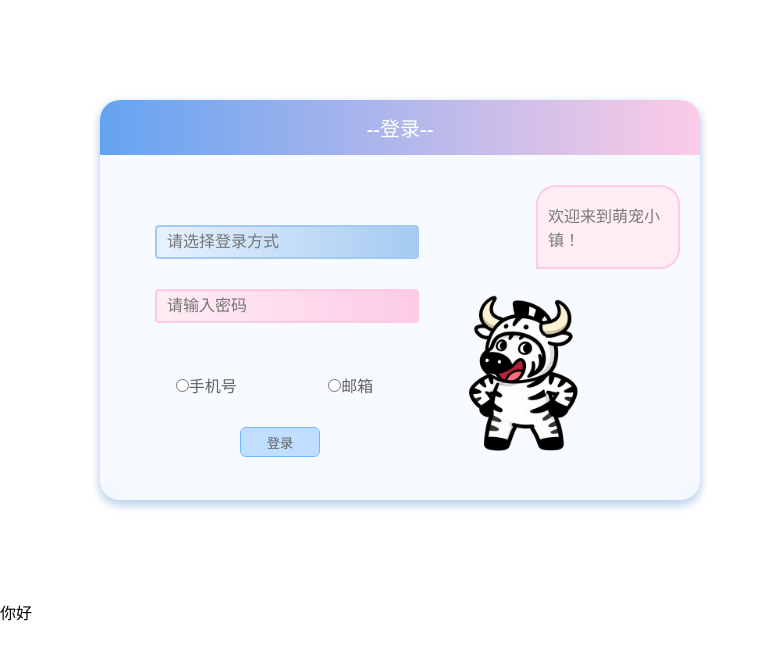
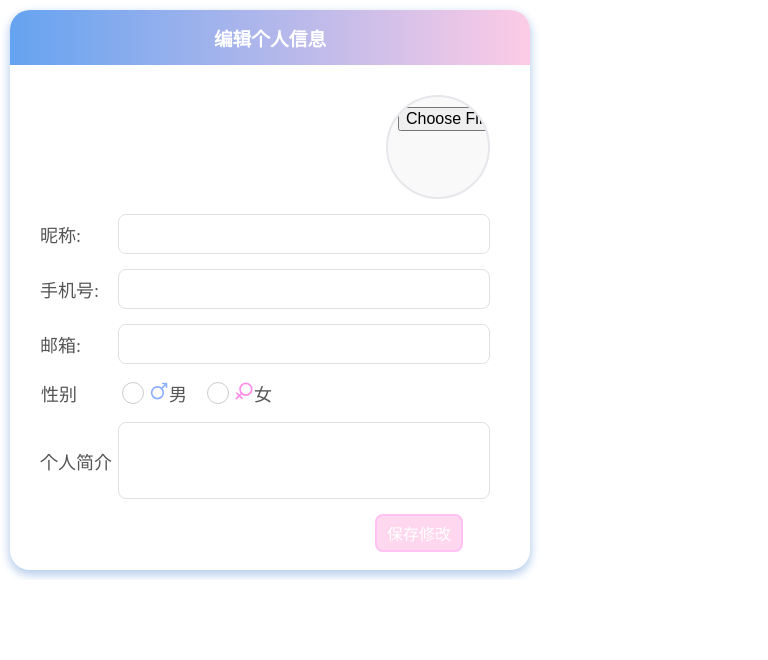
Before and after one commit to t13CCC/vue-assessment-spring26, a Vue app: page / in a window 1280 px wide. Shown: the top 660 px of the page, without its empty margins (0-768 px from the left). Built offline with nearby package versions, Linux system fonts and the light colour scheme.

Commit message:
feat:new

```diff
--- a/index.html
+++ b/index.html
@@ -8,7 +8,6 @@
   </head>
   <body>
     <div id="app"></div>
-    你好
     <script type="module" src="/src/main.js"></script>
   </body>
 </html>
--- a/src/App.vue
+++ b/src/App.vue
@@ -1,12 +1,14 @@
 <template>
-    <Signin/>
+    <EditProfile/>
 </template>
 
 <script setup>
 import { reactive, ref } from 'vue'
 
 
+import register from './components/register.vue';
 import Signin from './components/signin.vue';
+import EditProfile from './components/EditProfile.vue';
 </script>
 
 <style>
--- a/src/components/EditProfile.vue
+++ b/src/components/EditProfile.vue
@@ -3,12 +3,45 @@
 </script>
 
 <template>
+  <div class="edit-box">
+    <div class="tit">
+      <h3>编辑个人信息</h3>
+    </div>
+
     <div class="edit-card">
-    <div class="tit"><h3>编辑个人信息</h3></div>
 
       <div class="form-item">
-      <label>昵称</label>
+      <img src="" alt="">
+      <input type="file" value="">
+    </div>
+
+      <div class="form-item">
+      <label>昵称:</label>
       <input type="text" value="">
+    </div>
+
+    <div class="form-item">
+      <label>手机号:</label>
+      <input type="text" value="">
+    </div>
+
+    <div class="form-item">
+      <label>邮箱:</label>
+      <input type="text" value="">
+    </div>
+
+    <div class="sex">
+      <label>性别</label>
+      <div class="gender">
+        <div class="gender-item">
+          <input type="radio" name="gender" id="man">
+          <label for="man"><svg width="20" height="20" viewBox="0 0 48 48" fill="none" xmlns="http://www.w3.org/2000/svg"><path d="M41.9517 15.0483V6.04834H32.9517" stroke="#8cafff" stroke-width="4" stroke-linecap="round" stroke-linejoin="round"/><path d="M10.4135 38.0007C15.8808 43.4681 24.7451 43.4681 30.2125 38.0007C32.9462 35.2671 34.313 31.6841 34.313 28.1012C34.313 24.5183 32.9462 20.9354 30.2125 18.2017C24.7451 12.7344 15.8808 12.7344 10.4135 18.2017C4.94615 23.6691 4.94615 32.5334 10.4135 38.0007Z" fill="none" stroke="#8cafff" stroke-width="4" stroke-linejoin="round"/><path d="M30.0002 17.9999L39.9517 8.04838" stroke="#8cafff" stroke-width="4" stroke-linecap="round" stroke-linejoin="round"/></svg>男</label>
+        </div>
+        <div class="gender-item">
+          <input type="radio" name="gender" id="woman">
+          <label for="woman"><svg width="20" height="20" viewBox="0 0 48 48" fill="none" xmlns="http://www.w3.org/2000/svg"><g clip-path="url(#icon-77eca05bbccbbd09)"><path d="M38.3785 9.85132C32.9112 4.38398 24.0468 4.38398 18.5795 9.85132C15.8458 12.585 14.479 16.1679 14.479 19.7508C14.479 23.3337 15.8458 26.9166 18.5795 29.6503C24.0468 35.1176 32.9112 35.1176 38.3785 29.6503C43.8458 24.183 43.8458 15.3187 38.3785 9.85132Z" fill="none" stroke="#ff8cec" stroke-width="4" stroke-linejoin="round"/><path d="M18.4642 29.5353L5.73633 42.2632" stroke="#ff8cec" stroke-width="4" stroke-linecap="round" stroke-linejoin="round"/><path d="M19.1714 41.5562L6.44346 28.8282" stroke="#ff8cec" stroke-width="4" stroke-linecap="round" stroke-linejoin="round"/></g><defs><clipPath id="icon-77eca05bbccbbd09"><rect width="48" height="48" fill="#ff8cec"/></clipPath></defs></svg>女</label>
+        </div>
+      </div>
     </div>
 
     <div class="form-item">
@@ -16,62 +49,135 @@
       <textarea></textarea>
     </div>
 
-    <div class="form-item">
-      <label>手机号</label>
-      <input type="text" value="13800138000">
-    </div>
-    <div class="form-item">
-      <label>邮箱</label>
-      <input type="text" value="13800138000">
+    <button class="btn">保存修改</button>
   </div>
 
-    <button class="btn">保存修改</button>
+
     </div>
+
 </template>
 
-<style  scoped>
+<style scoped>
+.edit-box {
+    margin: 10px;
+    width: 520px;
+    height: 560px;
+    border-radius: 20px;
+    display: flex;
+    flex-direction: column;
+    box-shadow: 0px 4px 10px 1px #b6ceec;
+    transition: 0.3s;
+}
 .edit-card {
-      max-width: 400px;
-      margin: 0 auto;
-      background: #fff;
-      padding: 25px;
-      border-radius: 12px;
-      box-shadow: 0 2px 8px rgba(0,0,0,0.08);
+  padding: 15px;
+}
+.tit{
+    height: 55px;
+    background: linear-gradient(to right, #65A3F0,#FDCBE6);
+    display: flex;
+    align-items: center;
+    justify-content: center;
+
 }
 h3 {
   text-align: center;
-      margin-bottom: 25px;
-      color: #333;
+  font-weight: 600;
+  color: #ffffff;
 }
-    .form-item {
+
+.form-item{
+  margin: 15px;
+  width: 450px;
   display: flex;
-      margin-bottom: 18px;
+  justify-content: space-between;
+  align-items: center;
 }
+input[type="file"]{
+  width: 80px;
+  height: 80px;
+  border-radius: 50%;     /* 圆形头像 */
+  object-fit: cover;       /* 不变形 */
+  border: 2px solid #e5e7eb;
+  background-color: #f9f9f9;
+  cursor: pointer;
+  transition: 0.2s;
+}
+.sex{
+  margin: 16px;
+  display: flex;
+  align-items: center;
+}
+
 label {
   display: block;
-      margin-bottom: 6px;
   color: #555;
-      font-size: 14px;
+  font-size: 18px;
 }
-    input, textarea {
-      width: 70%;
-      padding: 10px 12px;
+
+input,
+textarea {
+  width: 350px;
+  padding: 10px;
   border: 1px solid #e0e0e0;
+  outline: none;
   border-radius: 8px;
-      font-size: 14px;
+  font-size: 16px;
 }
+
 textarea {
   resize: none;
-      height: 80px;
+  height: 55px;
 }
+
 .btn {
-      width: 100%;
-      padding: 12px;
-      background: linear-gradient(135deg, #8ec5fc, #e0c3fc);
-      border: none;
+  margin-left:350px;
+  padding: 5px 10px;
+  background: #ffd7ee;
+  border: 2px solid #ffc2f2;
   border-radius: 8px;
-      color: white;
-      font-size: 15px;
+  color: rgb(255, 255, 255);
+  font-size: 16px;
   cursor: pointer;
 }
+
+.gender {
+  display: flex;
+  gap: 20px;
+  margin-left: 45px;
+}
+
+.gender-item {
+  display: flex;
+  align-items: center;
+  gap: 5px;
+}
+/* 1. 先隐藏原生 radio */
+input[type="radio"] {
+  appearance: none;
+  -webkit-appearance: none;
+  outline: none;
+  width: 18px;
+  height: 18px;
+  border: 1px solid #ccc;
+  border-radius: 50%;
+  position: relative;
+  cursor: pointer;
+  background: #fff;
+}
+
+/* 2. 选中时的外框 + 内圆点 */
+input[type="radio"]:checked {
+  border-color: #8ec5fc;
+}
+input[type="radio"]:checked::after {
+  content: '';
+  position: absolute;
+  width: 10px;
+  height: 10px;
+  background: #8ec5fc;
+  border-radius: 50%;
+  top: 50%;
+  left: 50%;
+  transform: translate(-50%, -50%);
+}
 </style>
```
Lines whose indentation alone changed are shown as unchanged.
